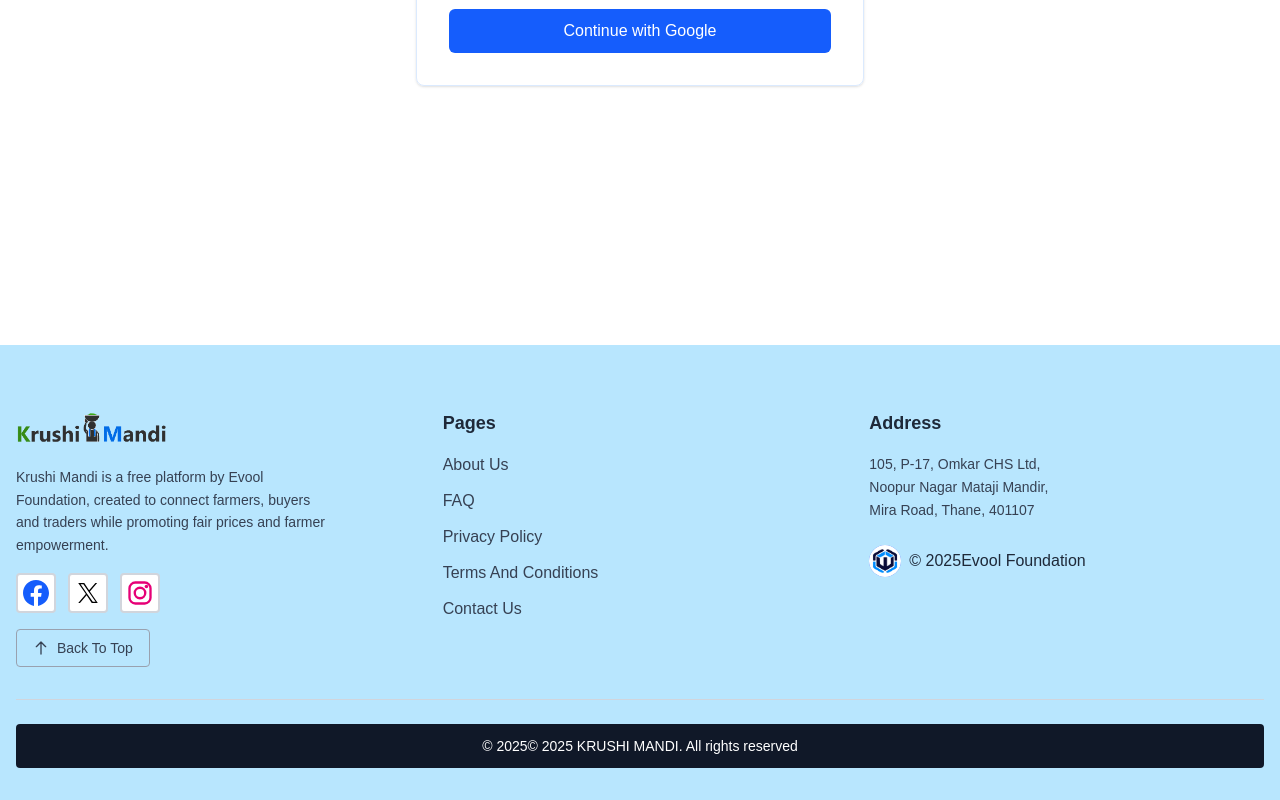
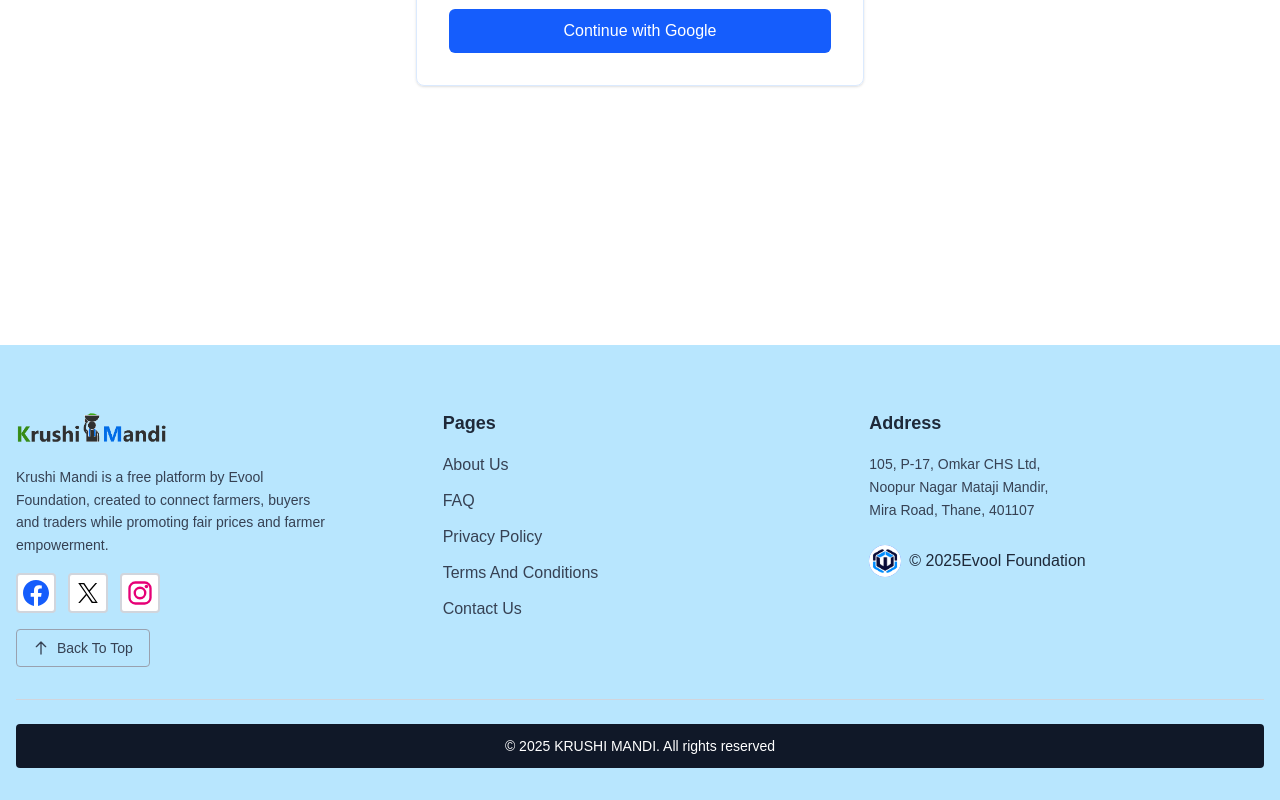
Before and after one commit to asura-mac/agri-marketplace, a Next.js app: page /login in a window 1280 px wide. Shown: the part 528-1328 px from the top of the page. Built offline with nearby package versions, Linux system fonts and the light colour scheme; no server answers.

Commit message:
database changes and footer copyright

```diff
--- a/src/app/listings/[id]/page.tsx
+++ b/src/app/listings/[id]/page.tsx
@@ -10,7 +10,6 @@ import {
 } from "@heroicons/react/24/outline";
 import {
   WhatsappIcon,
-  DirectionsIcon,
   CallIcon
 } from "@/components/ContactIcons";
 import { fetchListingById, fetchSellerListings, type ListingWithProfile, type Listing } from "@/lib/listings-utils";
--- a/src/lib/i18n.ts
+++ b/src/lib/i18n.ts
@@ -90,7 +90,7 @@ const enTranslations = {
     contactUs: "Contact Us",
     address: "Address",
     evoolfoundation: "Evool Foundation",
-    copyright: "© 2025 KRUSHI MANDI. All rights reserved",
+    copyright: " KRUSHI MANDI. All rights reserved",
     description:
       "Krushi Mandi is a free platform by Evool Foundation, created to connect farmers, buyers and traders while promoting fair prices and farmer empowerment.",
   },
@@ -478,7 +478,7 @@ const hiTranslations = {
     contactUs: "संपर्क करें",
     address: "पता",
     evoolfoundation: "इवूल फाउंडेशन",
-    copyright: "© 2025 कृषि मंडी। सभी अधिकार सुरक्षित हैं",
+    copyright: " कृषि मंडी । सभी अधिकार सुरक्षित हैं",
     description:
       "कृषि मंडी इवूल फाउंडेशन का निःशुल्क प्लेटफ़ॉर्म है, जो किसानों, खरीदारों और व्यापारियों को जोड़कर उचित दाम और किसानों को सशक्त बनाने का कार्य करता है",
   },
```
